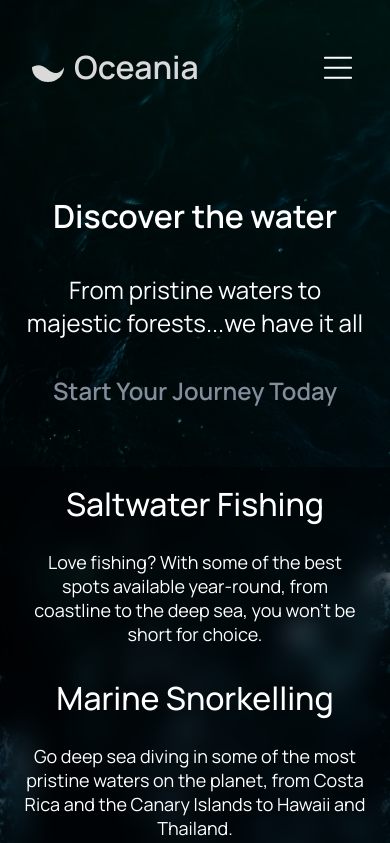
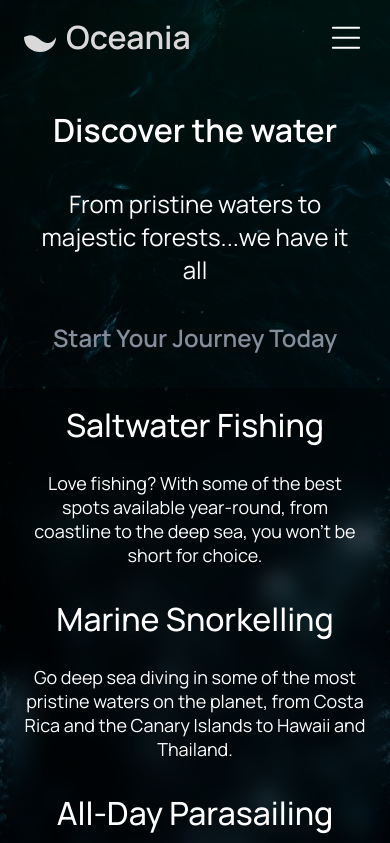
Before and after one commit to huhhell/oceania, a plain HTML site: page index.html in a window 390 px wide. Shown: the top 843 px of the page. Drawn offline with Linux system fonts and the light colour scheme.

Commit message:
fix paddings

```diff
--- a/styles/main.scss
+++ b/styles/main.scss
@@ -22,6 +22,10 @@
 
   @media (max-width: 1440px) {
     padding: 45px 32px;
+  }
+
+  @media (max-width: 1024px) {
+    padding: 15px 24px;
   }
 
   &__company {
@@ -118,7 +122,7 @@
     }
 
     @media (max-width: 744px) {
-      padding: 50px 24px;
+      padding: 24px 30px;
     }
   }
 
```
Also changed, not shown: styles/main.css, 1 other file.
